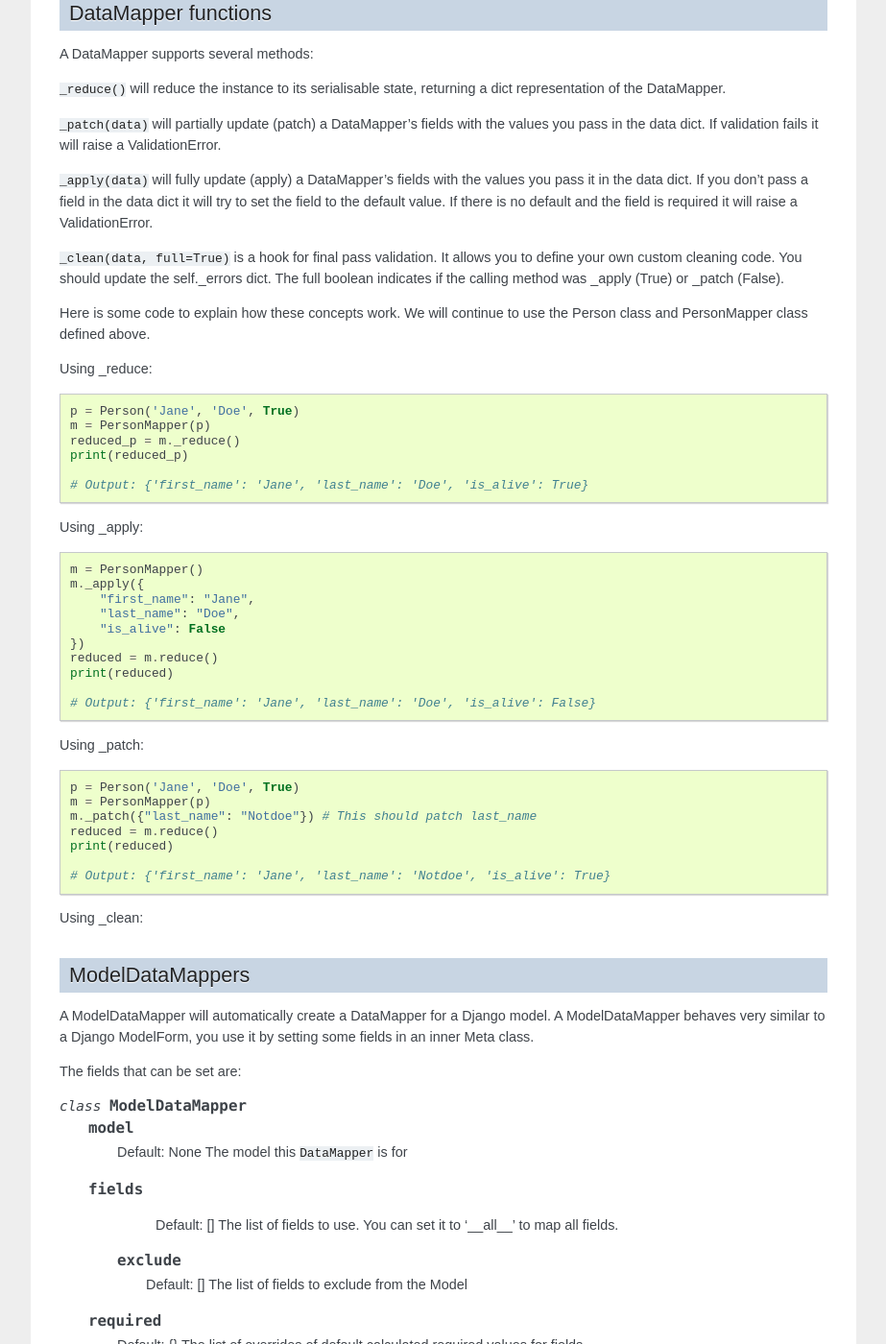
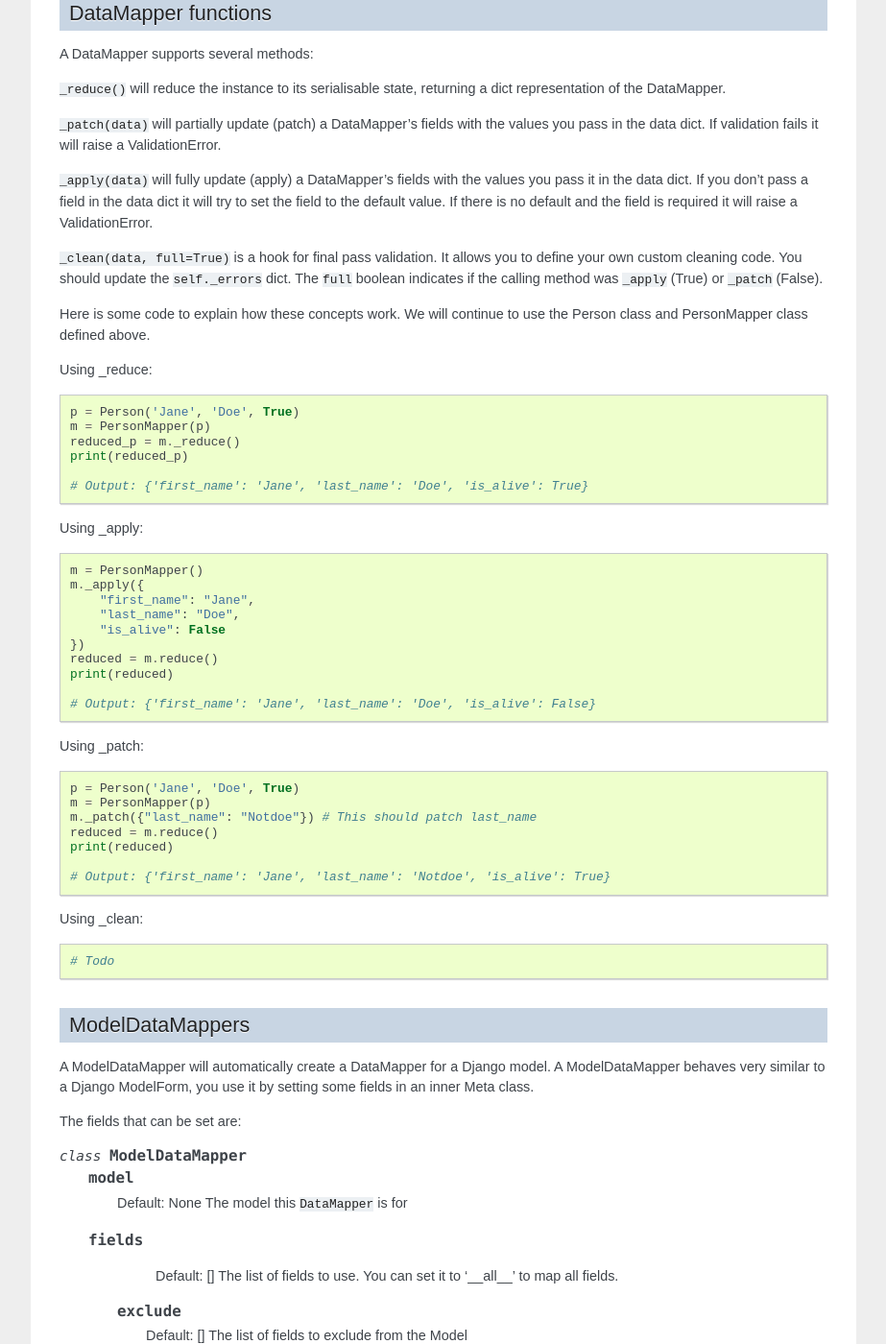
Before and after one commit to funkybob/django-nap, a Sphinx documentation site: the page built from docs/datamapper/index.rst, in a window 1280 px wide and 1400 px high, scrolled down 1668 px. Shown: the whole window at 96% size, without its empty margins (198-1121 px from the left). Built offline with Sphinx 7.4.7, drawn with Linux system fonts in a browser that asks for light colours; pages that are not in the unit, such as notebooks, are missing from menus.

Commit message:
More formatting changes

```diff
--- a/docs/datamapper/index.rst
+++ b/docs/datamapper/index.rst
@@ -109,15 +109,15 @@
 values you pass in the data dict. If validation fails it will raise a
 ValidationError.
 
-``_apply(data)`` will fully update (apply) a DataMapper's fields with the values
-you pass it in the data dict. If you don't pass a field in the data dict it
-will try to set the field to the default value. If there is no default and the
-field is required it will raise a ValidationError.
+``_apply(data)`` will fully update (apply) a DataMapper's fields with the
+values you pass it in the data dict. If you don't pass a field in the data dict
+it will try to set the field to the default value. If there is no default and
+the field is required it will raise a ValidationError.
 
-``_clean(data, full=True)`` is a hook for final pass validation. It allows you to
-define your own custom cleaning code. You should update the self._errors dict.
-The full boolean indicates if the calling method was _apply (True) or _patch
-(False).
+``_clean(data, full=True)`` is a hook for final pass validation. It allows you
+to define your own custom cleaning code. You should update the ``self._errors``
+dict. The ``full`` boolean indicates if the calling method was ``_apply``
+(True) or ``_patch`` (False).
 
 Here is some code to explain how these concepts work. We will continue to use
 the Person class and PersonMapper class defined above.
@@ -165,6 +165,7 @@
 Using _clean:
 
 .. code-block:: python
+
     # Todo
 
 
```
